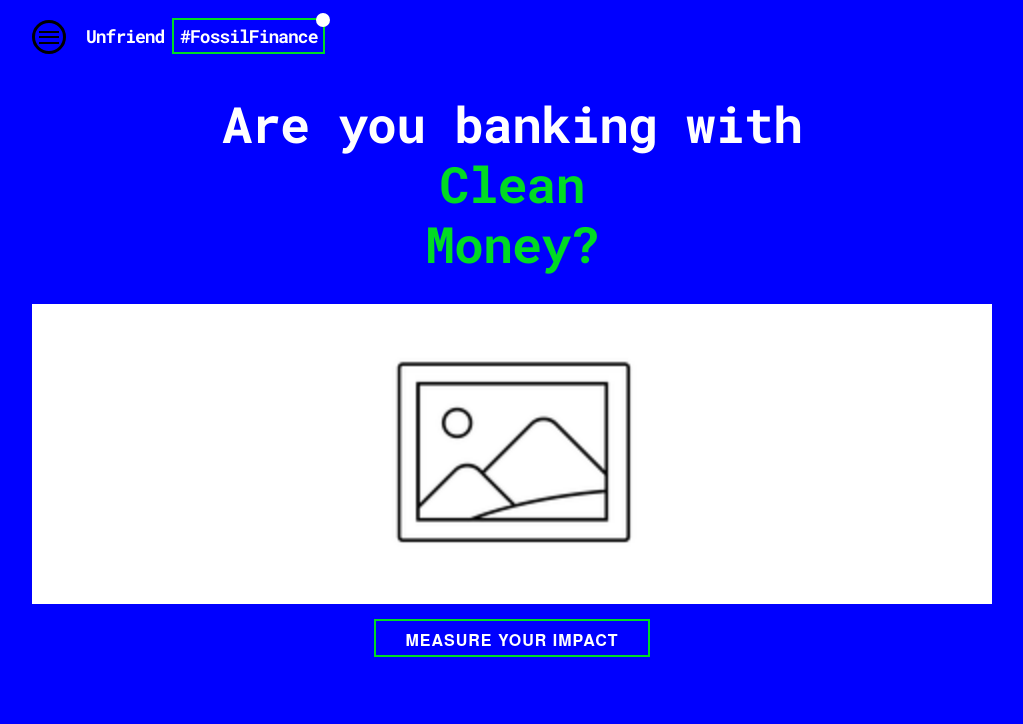
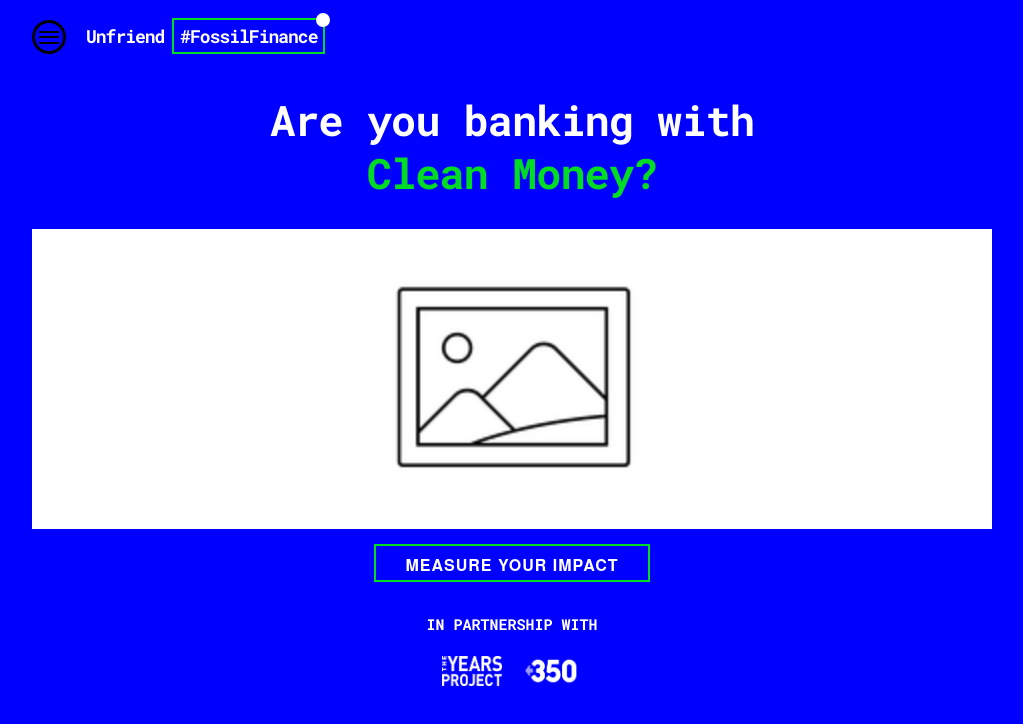
Before and after one commit to earthrise-media/divest, a Gatsby site: page /home in a window 1280 px wide. Shown: the whole page, without its empty margins (14-1037 px from the left). Built offline with nearby package versions, Linux system fonts and the light colour scheme; Gatsby itself is replaced by a stand-in of ours.

Commit message:
added logos to home screen (#2)
* added logos to home screen

* fixed width for logos

```diff
--- a/src/pages/home/index.js
+++ b/src/pages/home/index.js
@@ -8,15 +8,13 @@ import styles from "./styles.module.css"
 const IndexPage = () => (
   <Layout>
     <SEO title="Home" />
-    <h1 className={styles.statement}>
+    <h2 className={styles.statement}>
       Are you banking with
       <br />
       <em>
-        Clean
-        <br />
-        Money?
+        Clean Money?
       </em>
-    </h1>
+    </h2>
     <img
       className={styles.statementImage}
       alt="bad banks"
@@ -25,6 +23,24 @@ const IndexPage = () => (
     <div className={styles.ctaContainer}>
       <Button>measure your impact</Button>
     </div>
+    <div className={styles.ctaContainer}>
+      <h6 className={styles.partnership}>
+        IN PARTNERSHIP WITH
+      </h6>
+    </div>
+    <div className={styles.ctaContainer}>
+      <img
+        className={styles.logoImage}
+        alt="years project"
+        src={require("./logo-years-white.png")}
+      />
+      <img
+        className={styles.logoImage}
+        alt="350.org"
+        src={require("./logo-350-white.png")}
+      />
+    </div>
+
   </Layout>
 )
 
--- a/src/pages/home/styles.module.css
+++ b/src/pages/home/styles.module.css
@@ -22,3 +22,16 @@
   width: 100%;
   object-fit: cover;
 }
+
+.partnership {
+  text-align: center;
+  margin-top: 2rem;
+}
+
+.logoImage {
+  border: none;
+  height: 3rem;
+  width: 6rem;
+  padding-left: 1rem;
+  padding-right: 1rem;
+}
```
Also changed, not shown: src/pages/home/logo-350-white.png (added), src/pages/home/logo-years-white.png (added).
